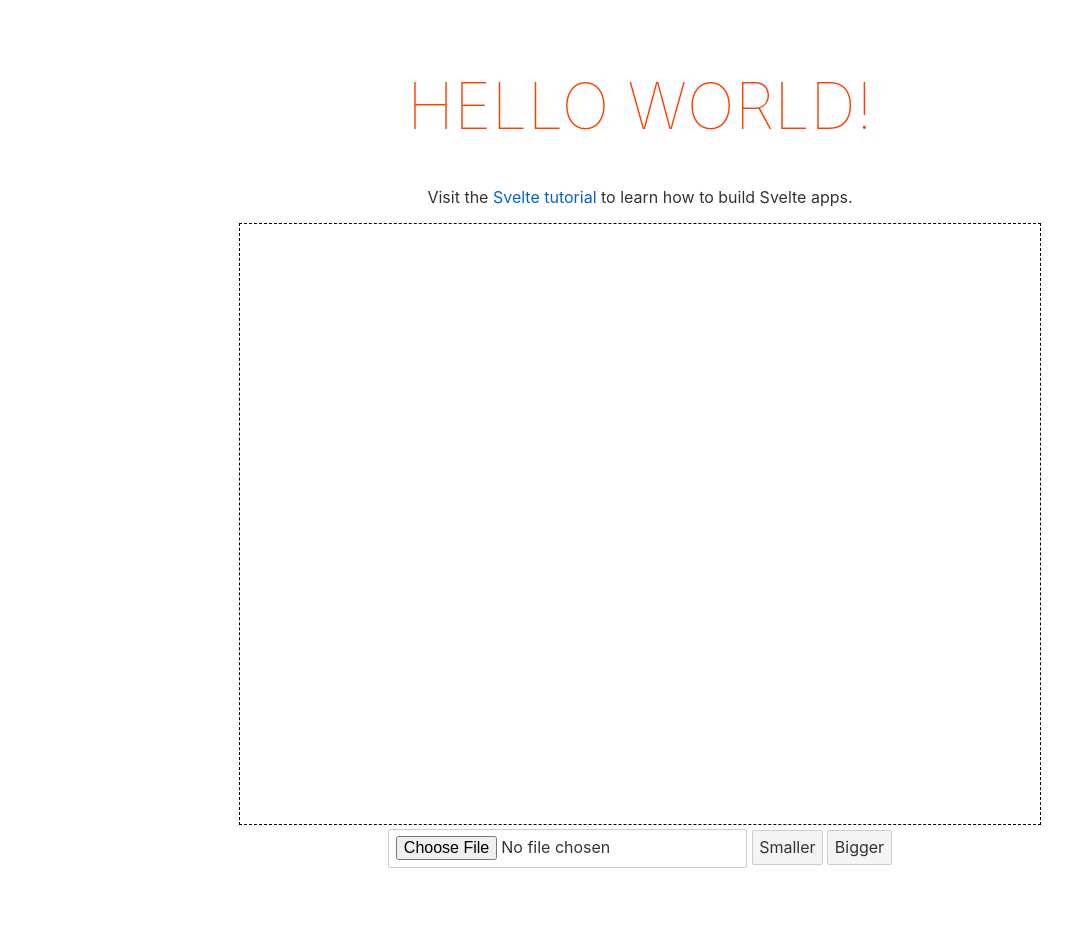
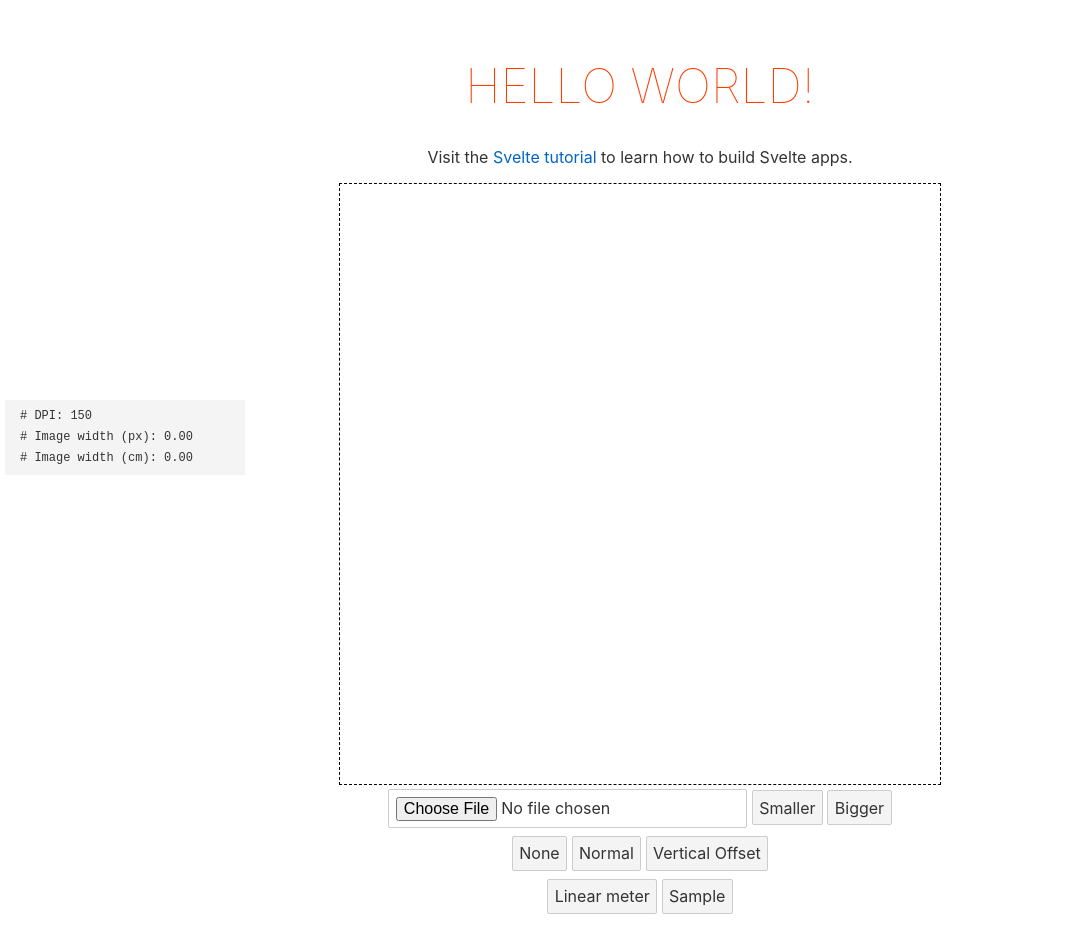
Before and after one commit to fibbo/textile-designer, a Svelte app: page / in a window 1280 px wide. Shown: the whole page, without its empty margins (0-1083 px from the left). Before the commit the page ends 892 px from the top, so only its background shows below. Built offline with nearby package versions, Linux system fonts and the light colour scheme.

Commit message:
Increase, Decrease picture based on DPI. Some Layout modes

```diff
--- a/src/App.svelte
+++ b/src/App.svelte
@@ -20,7 +20,7 @@
   h1 {
     color: #ff3e00;
     text-transform: uppercase;
-    font-size: 4em;
+    font-size: 3em;
     font-weight: 100;
   }
 
--- a/src/Debug.svelte
+++ b/src/Debug.svelte
@@ -1,27 +1,19 @@
 <script>
-export let pointerInfo = {
-    dragging: false,
-    canvasX: 0,
-    canvasY: 0,
-}
+
+const TO_CM = 2.54
 export let imageLayer;
-$: xMax = (imageLayer.position.x + imageLayer.position.w).toFixed(2);
-$: yMax = (imageLayer.position.y + imageLayer.position.h).toFixed(2);
-$: xMin = (imageLayer.position.x).toFixed(2);
-$: yMin = (imageLayer.position.y).toFixed(2);
-$: canvasX = (pointerInfo.canvasX).toFixed(2);
-$: canvasY = (pointerInfo.canvasY).toFixed(2);
+
+export let state;
+
+
+$: imageWidth = (imageLayer.rect.w).toFixed(2);
+$: imageWidthCM = ((imageLayer.image ? imageLayer.image.width : 0) / state.dpi * TO_CM).toFixed(2)
 </script>
 
 <div id='debug'>
-    <p>Dragging: {pointerInfo.dragging}</p>
-    <p>CanvasX: {canvasX}</p>
-    <p>CanvasY: {canvasY}</p>
-    <p>Image xMin: {xMin}</p>
-    <p>Image yMin: {yMin}</p>
-    <p>Image xMax: {xMax}</p>
-    <p>Image yMax: {yMax}</p>
-    <p>Pointer in image: {pointerInfo.pointerInImage}</p>
+    <p>DPI: {state.dpi}</p>
+    <p>Image width (px): {imageWidth}</p>
+    <p>Image width (cm): {imageWidthCM}</p>
 </div>
 
 <style>
@@ -30,7 +22,7 @@ $: canvasY = (pointerInfo.canvasY).toFixed(2);
     text-align: left;
     left: 5px;
     top: 50%;
-    width: 200px;
+    width: 240px;
     background: #aaaaaa20;
     line-height: 9px;
     font-size: 12px;
--- a/src/Designer.svelte
+++ b/src/Designer.svelte
@@ -2,105 +2,36 @@
 import Debug from './Debug.svelte';
 import { createEventDispatcher } from 'svelte';
 const dispatch = createEventDispatcher();
-const CANVAS_X_DIM = 800;
+const CANVAS_X_DIM = 600;
 const CANVAS_Y_DIM = 600;
-
+const TO_CM = 2.54
 let imageLayer = {
-    img: new Image(),
+    image: null,
     rect : {
-        x: 30,
-        y: 30,
-        w: 220,
-        h: 60,
+        x: 0,
+        y: 0,
+        w: 0,
+        h: 0,
     },
     aspectRatio: 0,
 }
+const LAYOUT = {
+    'NONE': 0,
+    'NORMAL': 1,
+    'VERTICAL_OFFSET': 2,
+    'HORIZONTAL_OFFSET': 3,
+    'MIRROR_REFLECTION': 4,
+    'DOUBLE_MIRROR_REFLECTION': 5,
+}
 
 let state = {
-    canvasSize: 0.2,
-    dpi: 150
+    canvasSizeCM: 20,
+    dpi: 150,
+    dpiStepSize: 15,
+    minDpi: 150,
+    selectedLayout: LAYOUT.NONE
 }
 
-// export let pointerInfo = {
-//     dragging: false,
-//     pointerInImage: false,
-//     canvasX: 0,
-//     canvasY: 0,
-//     imageOffsetX: 0,
-//     imageOffsetY: 0,
-// }
-
-// function clampToCanvas() {
-//     if (imageLayer.position.x < 0) {
-//         imageLayer.position.x = 0;
-//     }
-//     if (imageLayer.position.x + imageLayer.position.w > CANVAS_X_DIM) {
-//         imageLayer.position.x = CANVAS_X_DIM - imageLayer.position.w;
-//     }
-//     if (imageLayer.position.y < 0) {
-//         imageLayer.position.y = 0;
-//     }
-//     if (imageLayer.position.y + imageLayer.position.h > CANVAS_Y_DIM) {
-//         imageLayer.position.y = CANVAS_Y_DIM - imageLayer.position.h;
-//     }
-// }
-
-// function updatePointerInfo(ev) {
-//     const cvs = document.getElementById('canvas')
-//     const ctx = cvs.getContext('2d')
-//     const rect = cvs.getBoundingClientRect();
-//     pointerInfo.pointerInImage = pointerInImage()
-//     pointerInfo.canvasX = ev.clientX - rect.x;
-//     pointerInfo.canvasY = ev.clientY - rect.y;
-// }
-
-// function pointerInImage() {
-//     return imageLayer.img && imageLayer.position.x <= pointerInfo.canvasX &&
-//            imageLayer.position.x + imageLayer.position.w >= pointerInfo.canvasX &&
-//            imageLayer.position.y <= pointerInfo.canvasY &&
-//            imageLayer.position.y + imageLayer.position.h >= pointerInfo.canvasY
-// }
-
-// function OnPointerDown(ev) {
-//     const cvs = document.getElementById('canvas');
-//     cvs.setPointerCapture(ev.pointerId);
-//     ev.preventDefault();
-//     updatePointerInfo(ev);
-//     if (pointerInImage()) {
-//         pointerInfo.dragging = true;
-//     }
-//     pointerInfo.imageOffsetX = pointerInfo.canvasX - imageLayer.position.x;
-//     pointerInfo.imageOffsetY = pointerInfo.canvasY - imageLayer.position.y;
-// }
-
-
-// function OnPointerMove(ev) {
-//     ev.preventDefault();
-//     updatePointerInfo(ev);
-//     if (pointerInfo.dragging) {
-//         const cvs = document.getElementById('canvas')
-//         const ctx = cvs.getContext('2d')
-//         imageLayer.position.x = pointerInfo.canvasX - pointerInfo.imageOffsetX;
-//         imageLayer.position.y = pointerInfo.canvasY - pointerInfo.imageOffsetY;
-//         imageLayer.position.h = imageLayer.position.w / imageLayer.aspectRatio;
-//         clampToCanvas();
-//         ctx.clearRect(0, 0, cvs.width, cvs.height);
-//         ctx.globalAlpha = 0.4;
-//         ctx.drawImage(imageLayer.img, imageLayer.position.x, imageLayer.position.y, imageLayer.position.w, imageLayer.position.h)
-//     }
-// }
-
-// function OnPointerUp(ev) {
-//     const cvs = document.getElementById('canvas')
-//     cvs.releasePointerCapture(ev.pointerId);
-//     ev.preventDefault();
-//     const ctx = cvs.getContext('2d')
-//     ctx.globalAlpha = 1.0;
-//     if (pointerInfo.dragging) {
-//         pointerInfo.dragging = false;
-//         ctx.drawImage(imageLayer.img, imageLayer.position.x, imageLayer.position.y, imageLayer.position.w, imageLayer.position.h)
-//     }
-// }
 
 function OnChange(ev) {
     console.log(ev)
@@ -108,43 +39,93 @@ function OnChange(ev) {
     const file = ev.target.files[0];
     console.log(file)
     const reader = new FileReader()
-
+    imageLayer.image = new Image()
     reader.onload = (res) => {
         const cvs = document.getElementById('canvas')
         const ctx = cvs.getContext('2d')
-        imageLayer.img.onload = function(){
-            imageLayer.aspectRatio = imageLayer.img.width/imageLayer.img.height;
-            imageLayer.rect.x = cvs.width / 2 - imageLayer.img.width / 2
-            imageLayer.rect.y = cvs.height / 2 - imageLayer.img.height/ 2
-            imageLayer.rect.w = imageLayer.img.width
-            imageLayer.rect.h = imageLayer.img.height
-            ctx.drawImage(imageLayer.img, imageLayer.rect.x, imageLayer.rect.y , imageLayer.img.width, imageLayer.img.height);
+        imageLayer.image.onload = function(){
+            imageLayer.aspectRatio = imageLayer.image.width/imageLayer.image.height;
+            imageLayer.rect.w = imageLayer.image.width
+            imageLayer.rect.h = imageLayer.image.height
+            // ctx.drawImage(imageLayer.image, imageLayer.rect.x, imageLayer.rect.y , imageLayer.image.width, imageLayer.image.height);
+            Resize()
+            draw()
         }
-        imageLayer.img.src = res.target.result;
+        imageLayer.image.src = res.target.result;
     }
     reader.readAsDataURL(ev.target.files[0]);
 
 }
 
 function draw() {
+    if (imageLayer.image === null) {
+        return
+    }
     const cvs = document.getElementById('canvas')
     const ctx = cvs.getContext('2d')
-    imageLayer.rect.x = cvs.width / 2 - imageLayer.rect.w / 2
-    imageLayer.rect.y = cvs.height / 2 - imageLayer.rect.h / 2
-    console.log(imageLayer.rect.w, imageLayer.rect.h)
     ctx.clearRect(0, 0, cvs.width, cvs.height)
-    ctx.drawImage(imageLayer.img, imageLayer.rect.x, imageLayer.rect.y , imageLayer.rect.w, imageLayer.rect.h);
+    if (state.selectedLayout === LAYOUT.NONE) {
+        console.log('DRAW NONE')
+        imageLayer.rect.x = cvs.width / 2 - imageLayer.rect.w / 2
+        imageLayer.rect.y = cvs.height / 2 - imageLayer.rect.h / 2
+        ctx.drawImage(imageLayer.image, imageLayer.rect.x, imageLayer.rect.y , imageLayer.rect.w, imageLayer.rect.h);
+    } else if (state.selectedLayout === LAYOUT.NORMAL) {
+        console.log('DRAW NORMAL')
+        let y = 0
+        while (y < CANVAS_Y_DIM) {
+            let x = 0
+            while (x < CANVAS_X_DIM) {
+                ctx.drawImage(imageLayer.image, x, y, imageLayer.rect.w, imageLayer.rect.h)
+                x += imageLayer.rect.w
+            }
+            y += imageLayer.rect.h
+        }
+    } else if (state.selectedLayout === LAYOUT.VERTICAL_OFFSET) {
+        console.log('DRAW VERTICAL OFFSET')
+        let x = 0
+        let oddColumn = false
+        while (x < CANVAS_X_DIM) {
+            let y = 0
+            if (oddColumn) {
+                y -= imageLayer.rect.h / 2
+            }
+            while (y < CANVAS_Y_DIM) {
+                ctx.drawImage(imageLayer.image, x, y, imageLayer.rect.w, imageLayer.rect.h)
+                y += imageLayer.rect.h
+            }
+            oddColumn = !oddColumn
+            x += imageLayer.rect.w
+        }
+    }
+}
+
+function Resize() {
+    const sizeInCm = imageLayer.image.width / state.dpi * TO_CM
+    const w = sizeInCm * CANVAS_X_DIM / state.canvasSizeCM
+    const factor = w / imageLayer.rect.w
+
+    imageLayer.rect.w = w
+    imageLayer.rect.h *= factor
 }
 
 function OnMakeSmaller(ev) {
-    imageLayer.rect.w *= 0.9
-    imageLayer.rect.h *= 0.9
+    state.dpi += state.dpiStepSize
+    Resize()
     draw()
 }
 
 function OnMakeBigger(ev) {
-    imageLayer.rect.w *= 1.1
-    imageLayer.rect.h *= 1.1
+    if (state.dpi <= state.minDpi) {
+        // 150 DPI is the minimum DPI to ensure decent print quality
+        return
+    }
+    state.dpi -= state.dpiStepSize
+    Resize()
+    draw()
+}
+
+function OnNormal() {
+    state.selectedLayout = LAYOUT.NORMAL
     draw()
 }
 </script>
@@ -155,6 +136,14 @@ function OnMakeBigger(ev) {
     <input type='file' id='file-input' on:change={OnChange}>
     <button on:click={OnMakeSmaller}>Smaller</button>
     <button on:click={OnMakeBigger}>Bigger</button>
+    <br>
+    <button on:click={() => { state.selectedLayout = LAYOUT.NONE; draw();}}>None</button>
+    <button on:click={() => { state.selectedLayout = LAYOUT.NORMAL; draw();}}>Normal</button>
+    <button on:click={() => { state.selectedLayout = LAYOUT.VERTICAL_OFFSET; draw();}}>Vertical Offset</button>
+    <br>
+    <button on:click={() => { state.canvasSizeCM = 100; Resize(); draw(); }}>Linear meter</button>
+    <button on:click={() => { state.canvasSizeCM = 20; Resize(); draw(); }}>Sample</button>
+    <Debug {state} {imageLayer}/>
 </div>
 
 <style>
```
